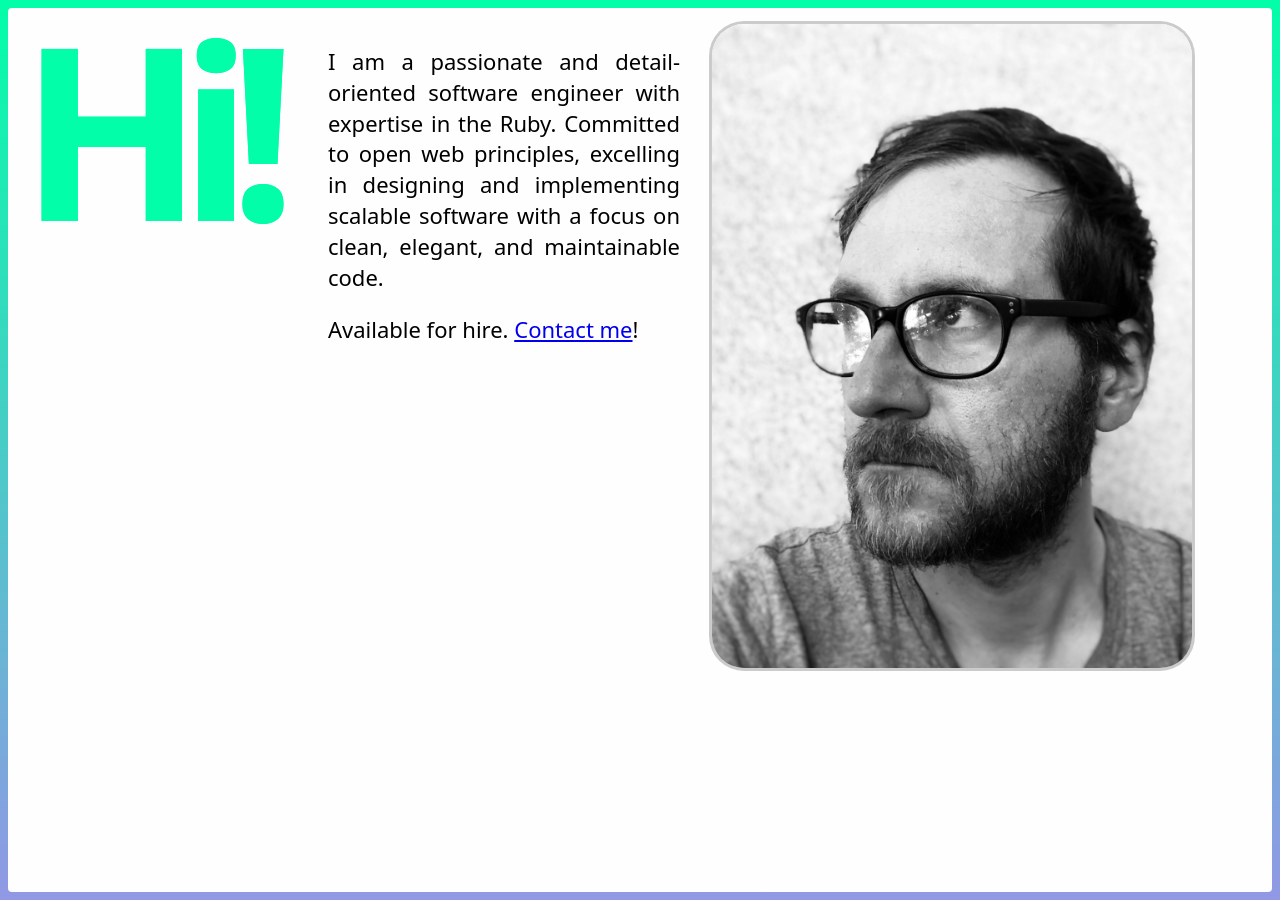
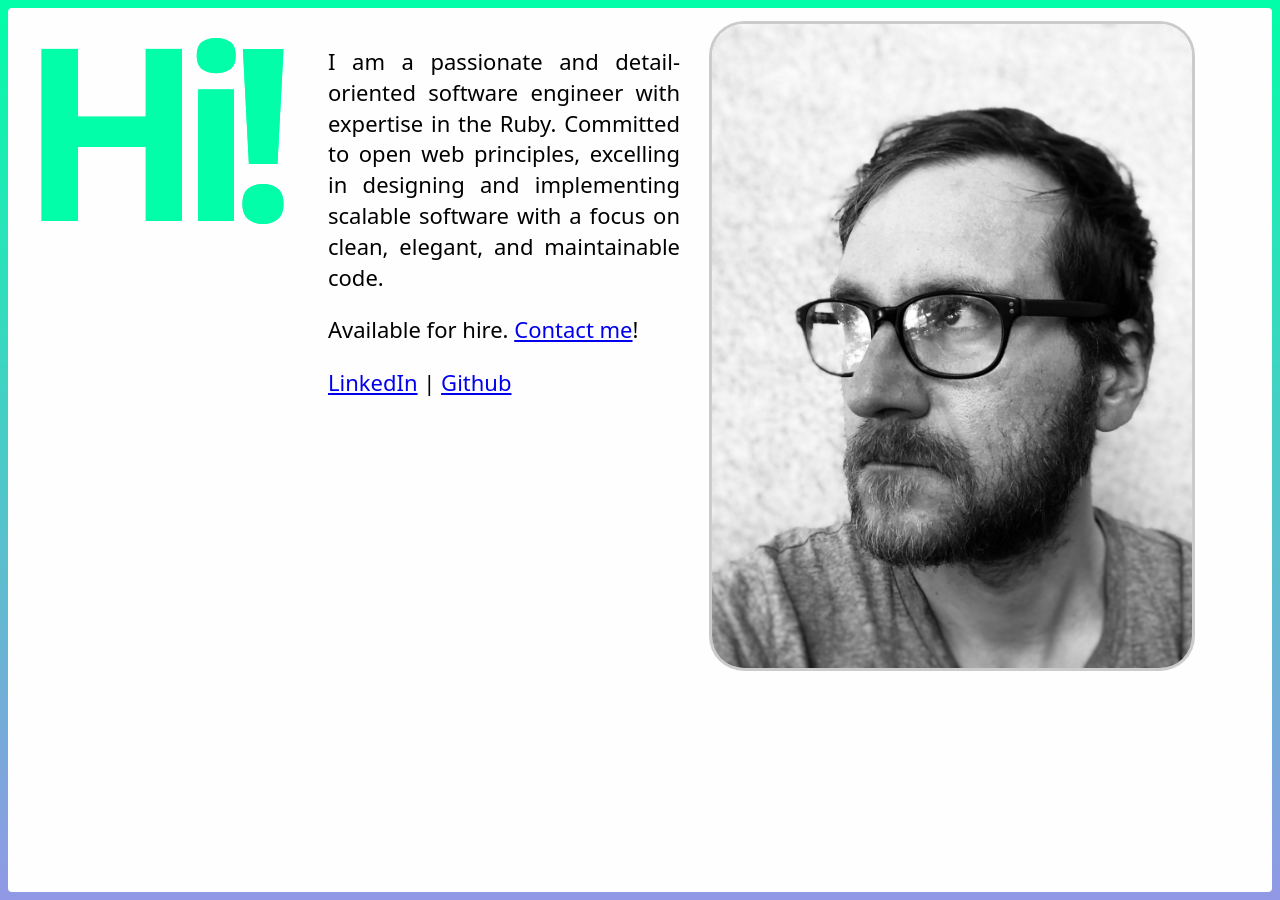
Before and after one commit to max-power/max-power.github.io, a Jekyll site: the page built from index.html, in a window 1280 px wide. Built offline with Jekyll 4.4.1, drawn with Linux system fonts in a browser that asks for light colours.

Commit message:
Update index.html

```diff
--- a/index.html
+++ b/index.html
@@ -15,6 +15,10 @@ layout:              default
     <div class="intro-text">
         <p>I am a passionate and detail-oriented software engineer with expertise in the Ruby. Committed to open web principles, excelling in designing and implementing scalable software with a focus on clean, elegant, and maintainable code.</p>
         <p>Available for hire. <a href="mailto:kevin.melchert@gmail.com">Contact me</a>!</p>
+        <p>
+            <a href="https://www.linkedin.com/in/kevin-melchert/">LinkedIn</a> |
+            <a href="https://www.github.com/max-power/">Github</a>
+        </p>
     </div>
 </div>
 
```
